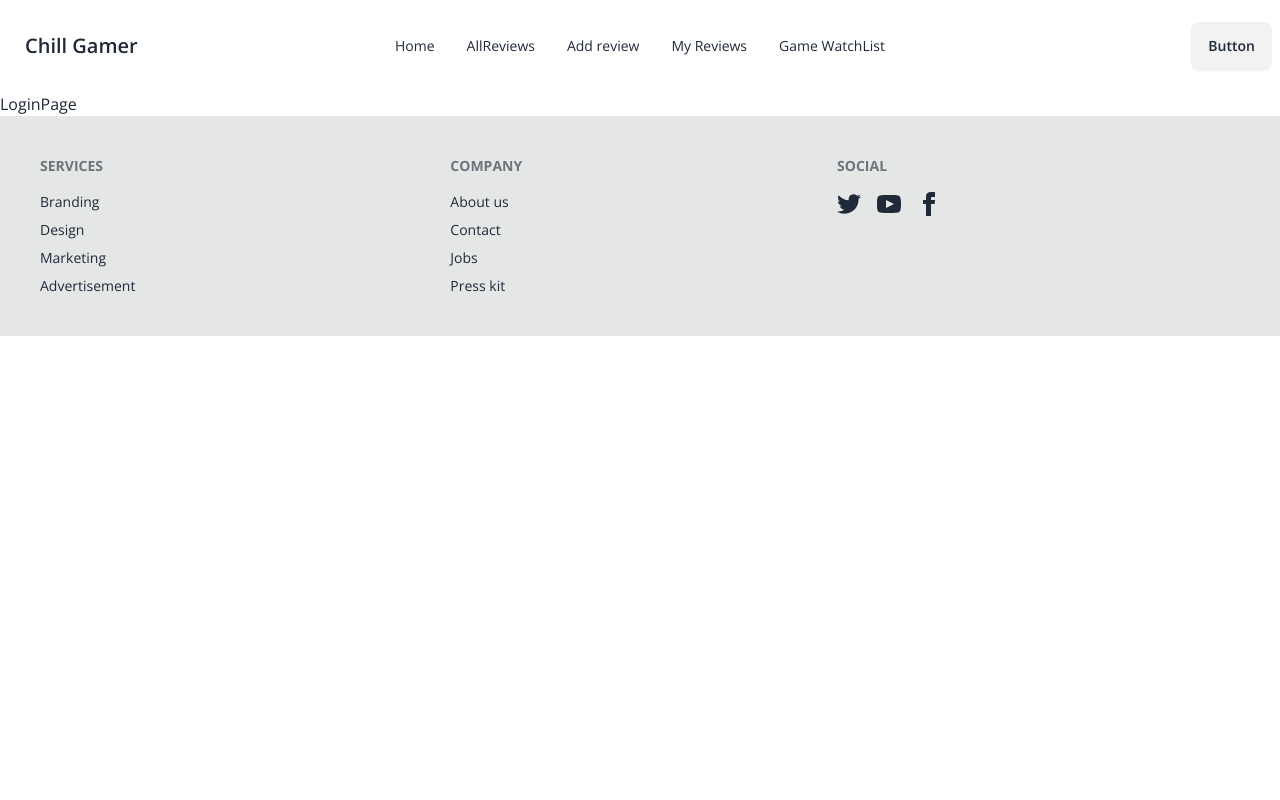
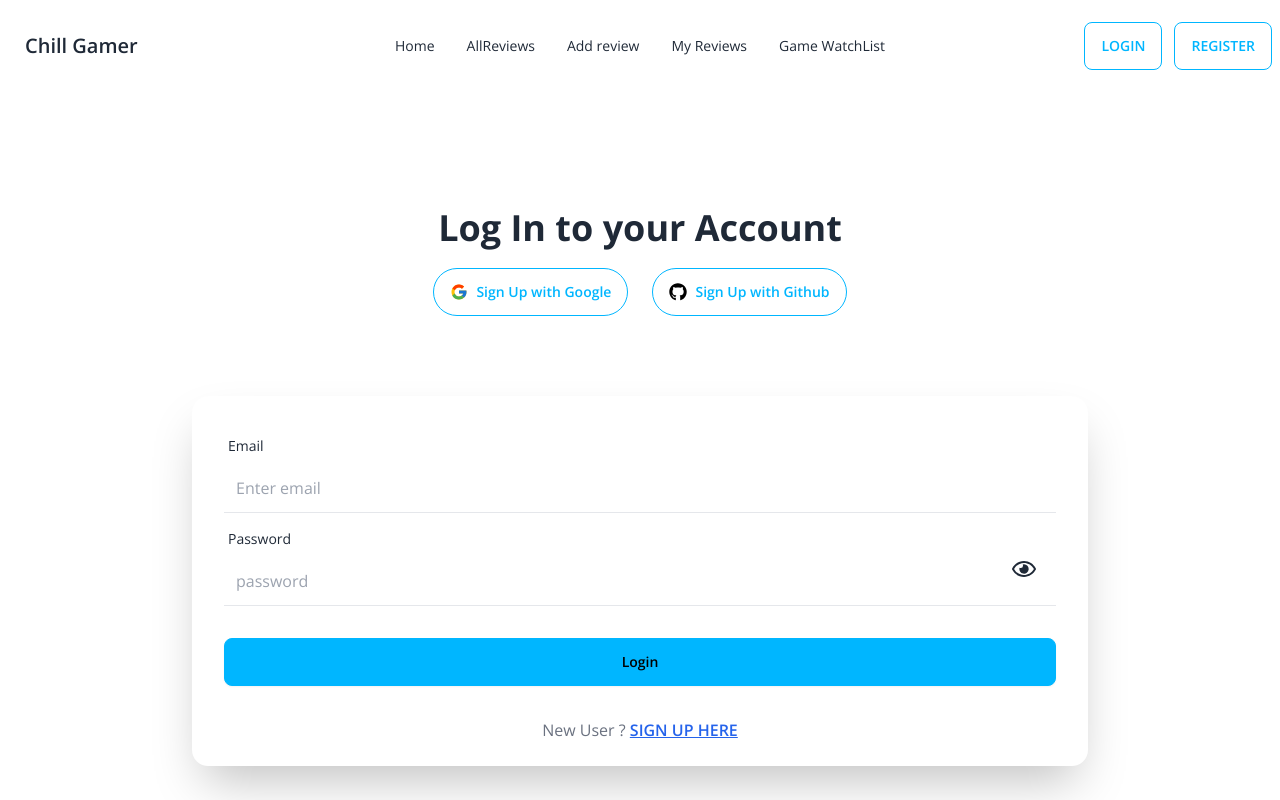
Before and after one commit to bikash-sarker-dev/Chill-Game-client, a React (Vite) app: page /login in a window 1280 px wide. Shown: the top 800 px of the page. Built offline with nearby package versions, Linux system fonts and the light colour scheme.

Commit message:
authentication login and regsiter page design done

```diff
--- a/package.json
+++ b/package.json
@@ -12,6 +12,7 @@
   "dependencies": {
     "react": "^18.3.1",
     "react-dom": "^18.3.1",
+    "react-icons": "^5.4.0",
     "react-rating-stars-component": "^2.2.0",
     "react-router-dom": "^7.0.2",
     "sweetalert2": "^11.14.5",
--- a/src/components/header/navbar/Navbar.jsx
+++ b/src/components/header/navbar/Navbar.jsx
@@ -1,4 +1,5 @@
 import React from "react";
+import { Link } from "react-router-dom";
 import NavItems from "./NavItems";
 
 const Navbar = () => {
@@ -37,8 +38,13 @@ const Navbar = () => {
             <NavItems />
           </ul>
         </div>
-        <div className="navbar-end">
-          <a className="btn">Button</a>
+        <div className="navbar-end space-x-3">
+          <Link className="btn btn-outline btn-info uppercase" to="/login">
+            Login
+          </Link>
+          <Link className="btn btn-outline btn-info uppercase " to="/register">
+            Register
+          </Link>
         </div>
       </div>
     </div>
--- /dev/null
+++ b/src/components/login/LoginForm.jsx
@@ -0,0 +1,63 @@
+import { useState } from "react";
+import { FaRegEye, FaRegEyeSlash } from "react-icons/fa";
+import { Link } from "react-router-dom";
+
+const LoginForm = () => {
+  const [passShow, setPassShow] = useState(false);
+  return (
+    <div className="card bg-base-100 w-full  shrink-0 shadow-2xl max-w-4xl mx-auto mb-32">
+      <form className="card-body">
+        <div className="form-control">
+          <label className="label">
+            <span className="label-text">Email</span>
+          </label>
+          <input
+            type="email"
+            name="email"
+            placeholder="Enter email"
+            className="p-3 border-b focus:outline-none focus:border-sky-500 focus:ring-sky-500"
+            required
+          />
+        </div>
+        <div className="form-control relative">
+          <label className="label">
+            <span className="label-text ">Password</span>
+          </label>
+          <input
+            type={passShow ? "text" : "password"}
+            name="password"
+            placeholder="password"
+            className="p-3 border-b focus:outline-none focus:border-sky-500 focus:ring-sky-500"
+            required
+          />
+          <div className="absolute  right-5 top-9 ">
+            <button onClick={() => setPassShow(!passShow)}>
+              {" "}
+              {passShow ? (
+                <FaRegEyeSlash className="text-2xl" />
+              ) : (
+                <FaRegEye className="text-2xl" />
+              )}
+            </button>
+          </div>
+        </div>
+        <div className="form-control mt-6">
+          <button className="btn btn-info">Login</button>
+        </div>
+      </form>
+      <div className="text-center mb-6">
+        <p className="text-gray-500">
+          New User ?{" "}
+          <Link
+            className="text-blue-600 font-semibold underline"
+            to="/register"
+          >
+            SIGN UP HERE
+          </Link>{" "}
+        </p>
+      </div>
+    </div>
+  );
+};
+
+export default LoginForm;
--- /dev/null
+++ b/src/components/login/LoginHead.jsx
@@ -0,0 +1,23 @@
+import React from "react";
+import { FaGithub } from "react-icons/fa";
+import { FcGoogle } from "react-icons/fc";
+
+const LoginHead = ({ title }) => {
+  return (
+    <div className="container text-center mt-32 mb-20">
+      <h2 className="text-4xl font-bold">{title}</h2>
+      <div className="space-x-6 my-5">
+        <button className="btn btn-outline rounded-3xl btn-info">
+          {" "}
+          <FcGoogle className="text-lg" /> Sign Up with Google
+        </button>
+        <button className="btn btn-outline rounded-3xl btn-info">
+          {" "}
+          <FaGithub className="text-lg text-black" /> Sign Up with Github
+        </button>
+      </div>
+    </div>
+  );
+};
+
+export default LoginHead;
--- /dev/null
+++ b/src/components/register/RegisterForm.jsx
@@ -0,0 +1,84 @@
+import { useState } from "react";
+import { FaRegEye, FaRegEyeSlash } from "react-icons/fa";
+import { Link } from "react-router-dom";
+
+const RegisterForm = () => {
+  const [passShow, setPassShow] = useState(false);
+  return (
+    <div className="card bg-base-100 w-full  shrink-0 shadow-2xl max-w-4xl mx-auto mb-32">
+      <form className="card-body">
+        <div className="form-control">
+          <label className="label">
+            <span className="label-text">User Name</span>
+          </label>
+          <input
+            type="text"
+            name="username"
+            placeholder="Enter user name"
+            className="p-3 border-b focus:outline-none focus:border-sky-500 focus:ring-sky-500"
+            required
+          />
+        </div>
+        <div className="form-control">
+          <label className="label">
+            <span className="label-text">Photo Url</span>
+          </label>
+          <input
+            type="text"
+            name="photo"
+            placeholder="Enter photo url"
+            className="p-3 border-b focus:outline-none focus:border-sky-500 focus:ring-sky-500"
+            required
+          />
+        </div>
+        <div className="form-control">
+          <label className="label">
+            <span className="label-text">Email</span>
+          </label>
+          <input
+            type="email"
+            name="email"
+            placeholder="Enter email"
+            className="p-3 border-b focus:outline-none focus:border-sky-500 focus:ring-sky-500"
+            required
+          />
+        </div>
+        <div className="form-control relative">
+          <label className="label">
+            <span className="label-text">Password</span>
+          </label>
+          <input
+            type={passShow ? "text" : "password"}
+            name="password"
+            placeholder="password"
+            className="p-3 border-b focus:outline-none focus:border-sky-500 focus:ring-sky-500"
+            required
+          />
+          <div className="absolute  right-5 top-9 ">
+            <button onClick={() => setPassShow(!passShow)}>
+              {" "}
+              {passShow ? (
+                <FaRegEyeSlash className="text-2xl" />
+              ) : (
+                <FaRegEye className="text-2xl" />
+              )}
+            </button>
+          </div>
+        </div>
+        <div className="form-control mt-6">
+          <button className="btn btn-info">Register</button>
+        </div>
+      </form>
+      <div className="text-center mb-6">
+        <p className="text-gray-500">
+          Already have an account ?{" "}
+          <Link className="text-blue-600 font-semibold underline" to="/login">
+            LOGIN HERE
+          </Link>{" "}
+        </p>
+      </div>
+    </div>
+  );
+};
+
+export default RegisterForm;
--- a/src/pages/LoginPage.jsx
+++ b/src/pages/LoginPage.jsx
@@ -1,7 +1,14 @@
 import React from "react";
+import LoginForm from "../components/login/LoginForm";
+import LoginHead from "../components/login/LoginHead";
 
 const LoginPage = () => {
-  return <div>LoginPage</div>;
+  return (
+    <main>
+      <LoginHead title="Log In to your Account" />
+      <LoginForm />
+    </main>
+  );
 };
 
 export default LoginPage;
--- a/src/pages/MyReviewsPage.jsx
+++ b/src/pages/MyReviewsPage.jsx
@@ -1,7 +1,11 @@
 import React from "react";
 
 const MyReviewsPage = () => {
-  return <div>MyReviewsPage</div>;
+  return (
+    <main>
+      <h1>my r</h1>
+    </main>
+  );
 };
 
 export default MyReviewsPage;
--- a/src/pages/RegisterPage.jsx
+++ b/src/pages/RegisterPage.jsx
@@ -1,7 +1,14 @@
 import React from "react";
+import LoginHead from "../components/login/LoginHead";
+import RegisterForm from "../components/register/RegisterForm";
 
 const RegisterPage = () => {
-  return <div>RegisterPage</div>;
+  return (
+    <main>
+      <LoginHead title="Get started with easily register" />
+      <RegisterForm />
+    </main>
+  );
 };
 
 export default RegisterPage;
```
Also changed, not shown: 1 other file (tests, documents, lock files or other folders).
